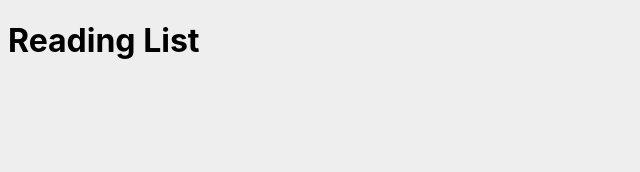
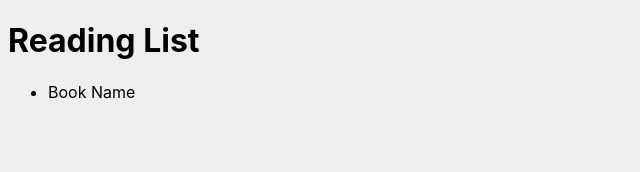
Before and after one commit to eeevvaaa/graphql-reading-list, a React (Create React App) app in the folder client/: page / in a window 1280 px wide. Shown: the top 172 px of the page, without its empty margins (0-640 px from the left). Built offline with nearby package versions, Linux system fonts and the light colour scheme; the HTML template or start-up script is replaced by a standard one.

Commit message:
Created BookList component

```diff
--- a/client/src/App.js
+++ b/client/src/App.js
@@ -1,10 +1,14 @@
 import React, { Component } from 'react';
+
+// components
+import BookList from './components/BookList';
 
 class App extends Component {
 	render() {
 		return (
 			<div className="main">
 				<h1>Reading List</h1>
+				<BookList />
 			</div>
 		);
 	}
--- /dev/null
+++ b/client/src/components/BookList.js
@@ -0,0 +1,15 @@
+import React, { Component } from 'react';
+
+class BookList extends Component {
+	render() {
+		return (
+			<div>
+				<ul className="book-list">
+					<li>Book Name</li>
+				</ul>
+			</div>
+		);
+	}
+}
+
+export default BookList;
```
